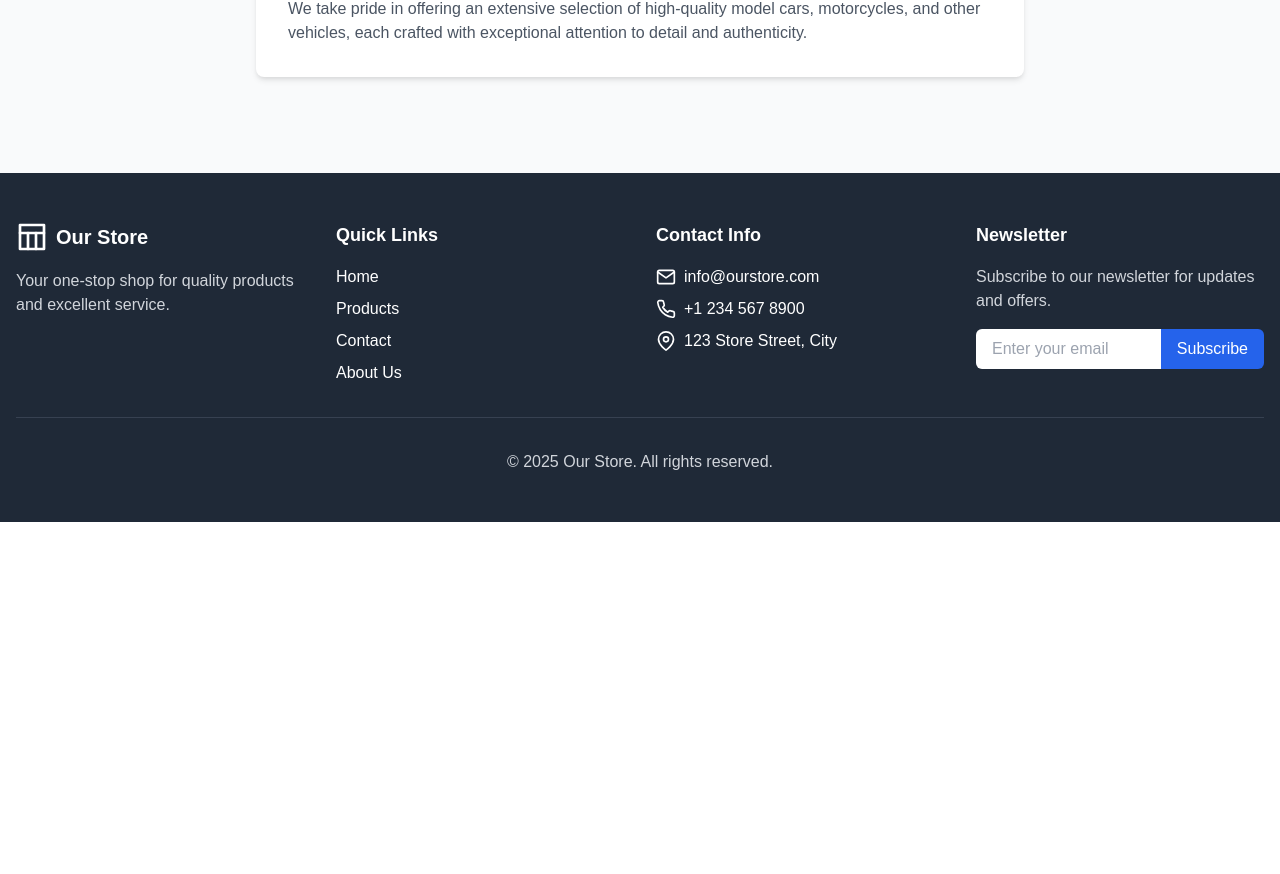
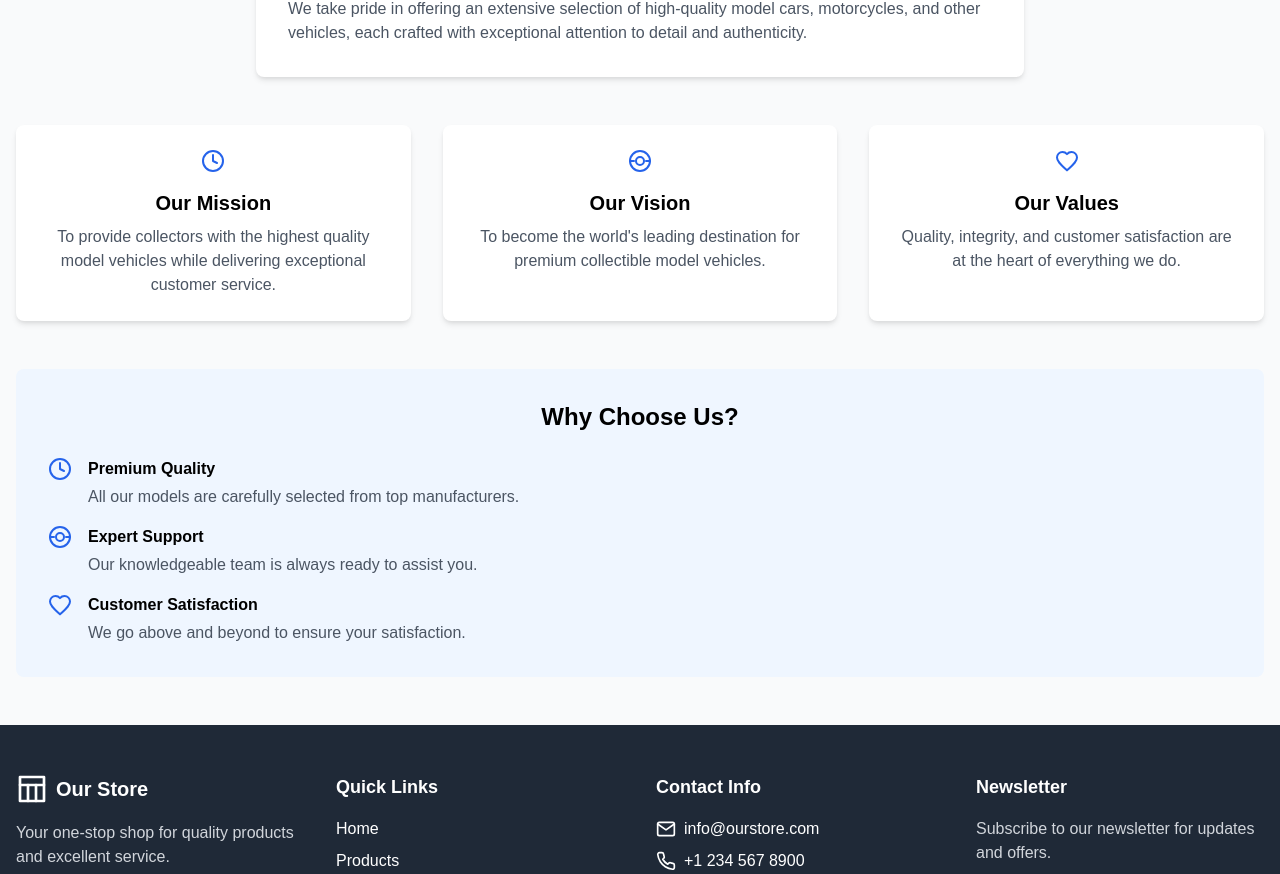
Before and after one commit to grapple-solution/grpl-cm-react-app, a React app: page /about-us in a window 1280 px wide. Shown: the part 619-1493 px from the top of the page. Before the commit the page ends 1141 px from the top, so only its background shows below. Built offline with nearby package versions, Linux system fonts and the light colour scheme.

Commit message:
creating informative cards for the Home and About Us pages

```diff
--- a/src/pages/aboutus/aboutus.page.jsx
+++ b/src/pages/aboutus/aboutus.page.jsx
@@ -1,5 +1,6 @@
 import React from "react";
-import aboutusImage from '../../assets/images/aboutus.png';
+import aboutusImage from "../../assets/images/aboutus.png";
+import { MissionIcon, VisionIcon, ValuesIcon, PremiumQualityIcon, ExpertSupportIcon, CustomerSatisfactionIcon } from "../../utils/icons.util";
 
 const AboutUsPage = () => {
   return (
@@ -31,6 +32,66 @@ const AboutUsPage = () => {
           </div>
         </div>
       </div>
+      <div className="grid grid-cols-1 md:grid-cols-3 gap-8 mb-12">
+        <div className="bg-white p-6 rounded-lg shadow-md text-center">
+          <MissionIcon className="text-4xl mb-4 block mx-auto text-blue-600" />
+          <h3 className="text-xl font-semibold mb-2">Our Mission</h3>
+          <p className="text-gray-600">
+            To provide collectors with the highest quality model vehicles while
+            delivering exceptional customer service.
+          </p>
+        </div>
+
+        <div className="bg-white p-6 rounded-lg shadow-md text-center">
+          <VisionIcon className="text-4xl mb-4 block mx-auto text-blue-600" />
+          <h3 className="text-xl font-semibold mb-2">Our Vision</h3>
+          <p className="text-gray-600">
+            To become the world's leading destination for premium collectible
+            model vehicles.
+          </p>
+        </div>
+
+        <div className="bg-white p-6 rounded-lg shadow-md text-center">
+          <ValuesIcon className="text-4xl mb-4 block mx-auto text-blue-600" />
+          <h3 className="text-xl font-semibold mb-2">Our Values</h3>
+          <p className="text-gray-600">
+            Quality, integrity, and customer satisfaction are at the heart of
+            everything we do.
+          </p>
+        </div>
+      </div>
+      <div className="bg-blue-50 rounded-lg p-8">
+        <h2 className="text-2xl font-bold mb-6 text-center">Why Choose Us?</h2>
+        <div className="space-y-4">
+          <div className="flex items-start">
+            <MissionIcon className="text-2xl mr-4 text-blue-600" />
+            <div>
+              <h3 className="font-semibold mb-1">Premium Quality</h3>
+              <p className="text-gray-600">
+                All our models are carefully selected from top manufacturers.
+              </p>
+            </div>
+          </div>
+          <div className="flex items-start">
+            <VisionIcon className="text-2xl mr-4 text-blue-600" />
+            <div>
+              <h3 className="font-semibold mb-1">Expert Support</h3>
+              <p className="text-gray-600">
+                Our knowledgeable team is always ready to assist you.
+              </p>
+            </div>
+          </div>
+          <div className="flex items-start">
+            <ValuesIcon className="text-2xl mr-4 text-blue-600" />
+            <div>
+              <h3 className="font-semibold mb-1">Customer Satisfaction</h3>
+              <p className="text-gray-600">
+                We go above and beyond to ensure your satisfaction.
+              </p>
+            </div>
+          </div>
+        </div>
+      </div>
     </div>
   );
 };
--- a/src/pages/home/home.page.jsx
+++ b/src/pages/home/home.page.jsx
@@ -1,5 +1,10 @@
 import React from "react";
 import Categories from "./components/categories.component";
+import {
+  QualityIcon,
+  ShippingIcon,
+  SatisfactionIcon,
+} from "../../utils/icons.util";
 
 const HomePage = () => {
   return (
@@ -14,6 +19,40 @@ const HomePage = () => {
         </p>
       </div>
       <Categories />
+      <div className="bg-blue-50 rounded-lg p-8 text-center">
+        <h2 className="text-2xl font-bold text-gray-900 mb-4">
+          Why Choose Us?
+        </h2>
+        <div className="grid grid-cols-1 md:grid-cols-3 gap-6">
+          <div className="p-4">
+            <span className="mb-4 block">
+              <QualityIcon className="w-12 h-12 mx-auto text-blue-600" />
+            </span>
+            <h3 className="text-xl font-semibold mb-2">Quality Assured</h3>
+            <p className="text-gray-600">
+              Premium quality models with attention to detail
+            </p>
+          </div>
+          <div className="p-4">
+            <span className="mb-4 block">
+              <ShippingIcon className="w-12 h-12 mx-auto text-blue-600" />
+            </span>
+            <h3 className="text-xl font-semibold mb-2">Fast Shipping</h3>
+            <p className="text-gray-600">Quick and secure worldwide delivery</p>
+          </div>
+          <div className="p-4">
+            <span className="mb-4 block">
+              <SatisfactionIcon className="w-12 h-12 mx-auto text-blue-600" />
+            </span>
+            <h3 className="text-xl font-semibold mb-2">
+              Satisfaction Guaranteed
+            </h3>
+            <p className="text-gray-600">
+              100% satisfaction or money-back guarantee
+            </p>
+          </div>
+        </div>
+      </div>
     </div>
   );
 };
--- a/src/utils/icons.util.jsx
+++ b/src/utils/icons.util.jsx
@@ -128,3 +128,114 @@ export const MailIcon = (props) => (
     <polyline points="22,6 12,13 2,6" />
   </svg>
 );
+
+export const QualityIcon = (props) => (
+  <svg
+    xmlns="http://www.w3.org/2000/svg"
+    viewBox="0 0 24 24"
+    width="24"
+    height="24"
+    fill="none"
+    stroke="currentColor"
+    strokeWidth="2"
+    strokeLinecap="round"
+    strokeLinejoin="round"
+    {...props}
+  >
+    <circle cx="12" cy="8" r="7" />
+    <polyline points="8.21 13.89 7 23 12 20 17 23 15.79 13.88" />
+  </svg>
+);
+
+export const ShippingIcon = (props) => (
+  <svg
+    xmlns="http://www.w3.org/2000/svg"
+    viewBox="0 0 24 24"
+    width="24"
+    height="24"
+    fill="none"
+    stroke="currentColor"
+    strokeWidth="2"
+    strokeLinecap="round"
+    strokeLinejoin="round"
+    {...props}
+  >
+    <rect x="1" y="3" width="15" height="13" />
+    <polygon points="16 8 22 8 22 16 16 16 16 8" />
+    <circle cx="5.5" cy="18.5" r="2.5" />
+    <circle cx="18.5" cy="18.5" r="2.5" />
+  </svg>
+);
+
+export const SatisfactionIcon = (props) => (
+  <svg
+    xmlns="http://www.w3.org/2000/svg"
+    viewBox="0 0 24 24"
+    width="24"
+    height="24"
+    fill="none"
+    stroke="currentColor"
+    strokeWidth="2"
+    strokeLinecap="round"
+    strokeLinejoin="round"
+    {...props}
+  >
+    <path d="M22 11.08V12a10 10 0 1 1-5.93-9.14" />
+    <polyline points="22 4 12 14.01 9 11.01" />
+  </svg>
+);
+
+export const MissionIcon = (props) => (
+  <svg
+    xmlns="http://www.w3.org/2000/svg"
+    viewBox="0 0 24 24"
+    width="24"
+    height="24"
+    fill="none"
+    stroke="currentColor"
+    strokeWidth="2"
+    strokeLinecap="round"
+    strokeLinejoin="round"
+    {...props}
+  >
+    <circle cx="12" cy="12" r="10" />
+    <path d="M12 6v6l4 2" />
+  </svg>
+);
+
+export const VisionIcon = (props) => (
+  <svg
+    xmlns="http://www.w3.org/2000/svg"
+    viewBox="0 0 24 24"
+    width="24"
+    height="24"
+    fill="none"
+    stroke="currentColor"
+    strokeWidth="2"
+    strokeLinecap="round"
+    strokeLinejoin="round"
+    {...props}
+  >
+    <circle cx="12" cy="12" r="10" />
+    <circle cx="12" cy="12" r="4" />
+    <line x1="22" y1="12" x2="18" y2="12" />
+    <line x1="6" y1="12" x2="2" y2="12" />
+  </svg>
+);
+
+export const ValuesIcon = (props) => (
+  <svg
+    xmlns="http://www.w3.org/2000/svg"
+    viewBox="0 0 24 24"
+    width="24"
+    height="24"
+    fill="none"
+    stroke="currentColor"
+    strokeWidth="2"
+    strokeLinecap="round"
+    strokeLinejoin="round"
+    {...props}
+  >
+    <path d="M12 21.35l-1.45-1.32C5.4 15.36 2 12.28 2 8.5 2 5.42 4.42 3 7.5 3c1.74 0 3.41.81 4.5 2.09C13.09 3.81 14.76 3 16.5 3 19.58 3 22 5.42 22 8.5c0 3.78-3.4 6.86-8.55 11.54L12 21.35z" />
+  </svg>
+);
```
